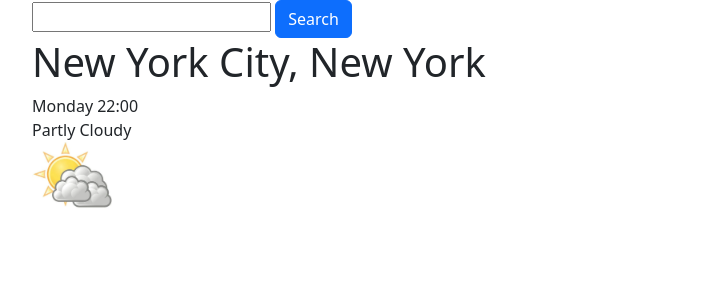
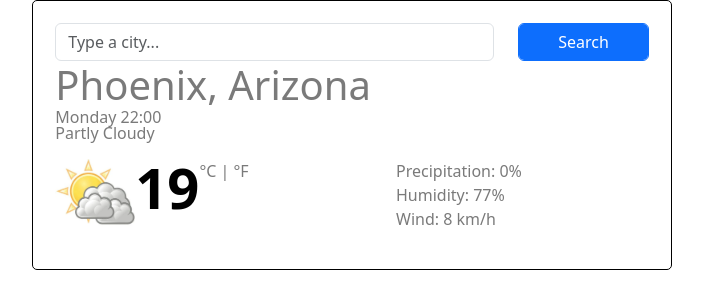
Before and after one commit to camilagx/WeatherApp, a plain HTML site: page index.html in a window 1280 px wide. Shown: the whole page, without its empty margins (50-753 px from the left). Drawn offline with nearby package versions, Linux system fonts and the light colour scheme.

Commit message:
Made styling changes

```diff
--- a/index.html
+++ b/index.html
@@ -9,24 +9,39 @@
   <title>Weather App</title>
 </head>
 <body>
-  <div class="container" >
-   <form action="#">
-    <input type="search" name="search" id="searchBox">
-    <button class="btn btn-primary" type="submit">Search</button>
+  <div class="container">
+    <main>
+      <form action="#" >
+        <div class="row">
+          <div class="col-9">
+            <input type="search" name="search" id="searchBox" class="form-control" placeholder="Type a city...">
+          </div>
+          <div class="col-3">
+            <input type="button" value="Search" class="form-control btn btn-primary">
+          </div>
+        </div>
       </form>
       <section>
-    <h1>New York City, New York</h1>
+        <h1>Phoenix, Arizona</h1>
         <span>Monday 22:00 </span></br>
         <span>Partly Cloudy </span>
       </section>
       <div class="row">
-    <div class="col-6">
+        <div class="col-6 left">
           <img src="media/partly-sunny.webp" alt="partly cloudy" class="weather-icon">
+          <p>
+            <span class="current-degree">19</span>°C | °F
+          </p>
         </div>
         <div class="col-6">
-
+        <ul>
+          <li>Precipitation: 0%</li>
+          <li>Humidity: 77%</li>
+          <li>Wind: 8 km/h</li>
+        </ul>
         </div>
       </div>
+    </main>
   </div>
 </body>
 </html>
--- a/styles/style.css
+++ b/styles/style.css
@@ -1,3 +1,35 @@
+html *{
+  color: rgb(122, 122, 122);
+}
+main{
+  border: 1px solid black;
+  border-radius: 5px;
+  max-width: 50vw;
+  padding: 2%;
+}
+h1{
+  margin-bottom: 0;
+}
+
+form + section{
+  margin-bottom: 3%;
+  line-height: 1;
+}
 .weather-icon{
   max-width: 80px;
 }
+
+.current-degree{
+  font-weight:bold;
+  color: black;
+  font-size: 3.5rem;
+  line-height: 1;
+}
+
+.left *{
+  float: left;
+}
+
+li{
+  list-style-type: none;
+}
```
Lines whose indentation alone changed are shown as unchanged.
